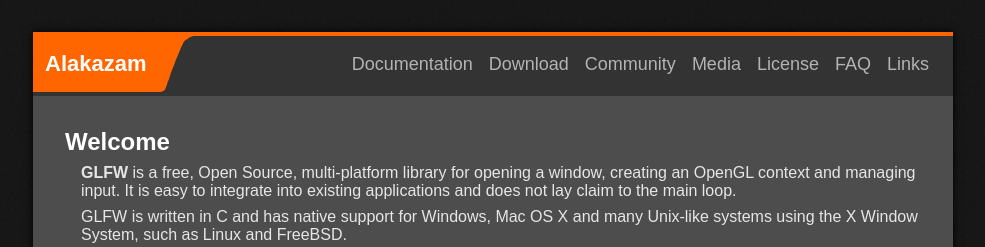
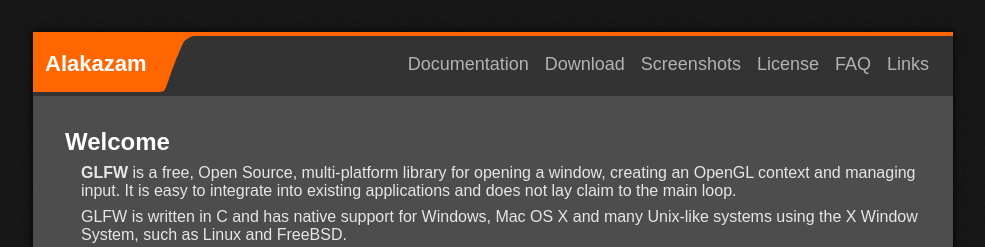
Before and after one commit to quake0day/Alakazam, a Jekyll site: the page built from index.md, in a window 1280 px wide and 900 px high. Shown: the top 247 px of the window, without its empty margins (147-1132 px from the left). Built offline with Jekyll 4.4.1, drawn with Linux system fonts in a browser that asks for light colours.

```diff
--- a/_layouts/default.html
+++ b/_layouts/default.html
@@ -14,8 +14,7 @@
         <ul class="navbar">
 	  <li><a href="documentation.html">Documentation</a></li>
           <li><a href="download.html">Download</a></li>
-          <li><a href="community.html">Community</a></li>
-          <li><a href="media.html">Media</a></li>
+          <li><a href="media.html">Screenshots</a></li>
           <li><a href="license.html">License</a></li>
           <li><a href="faq.html">FAQ</a></li>
           <li><a href="links.html">Links</a></li>
```
